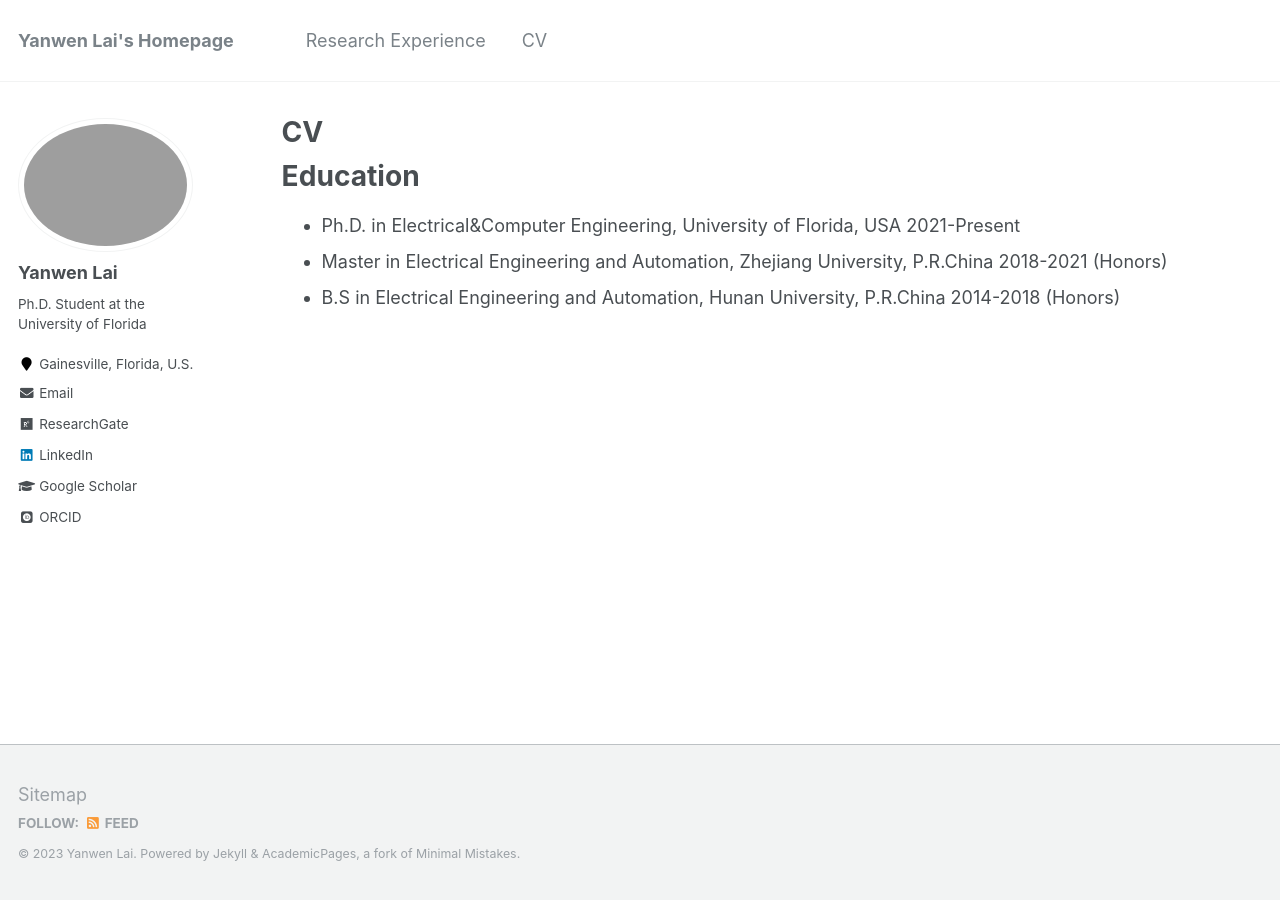
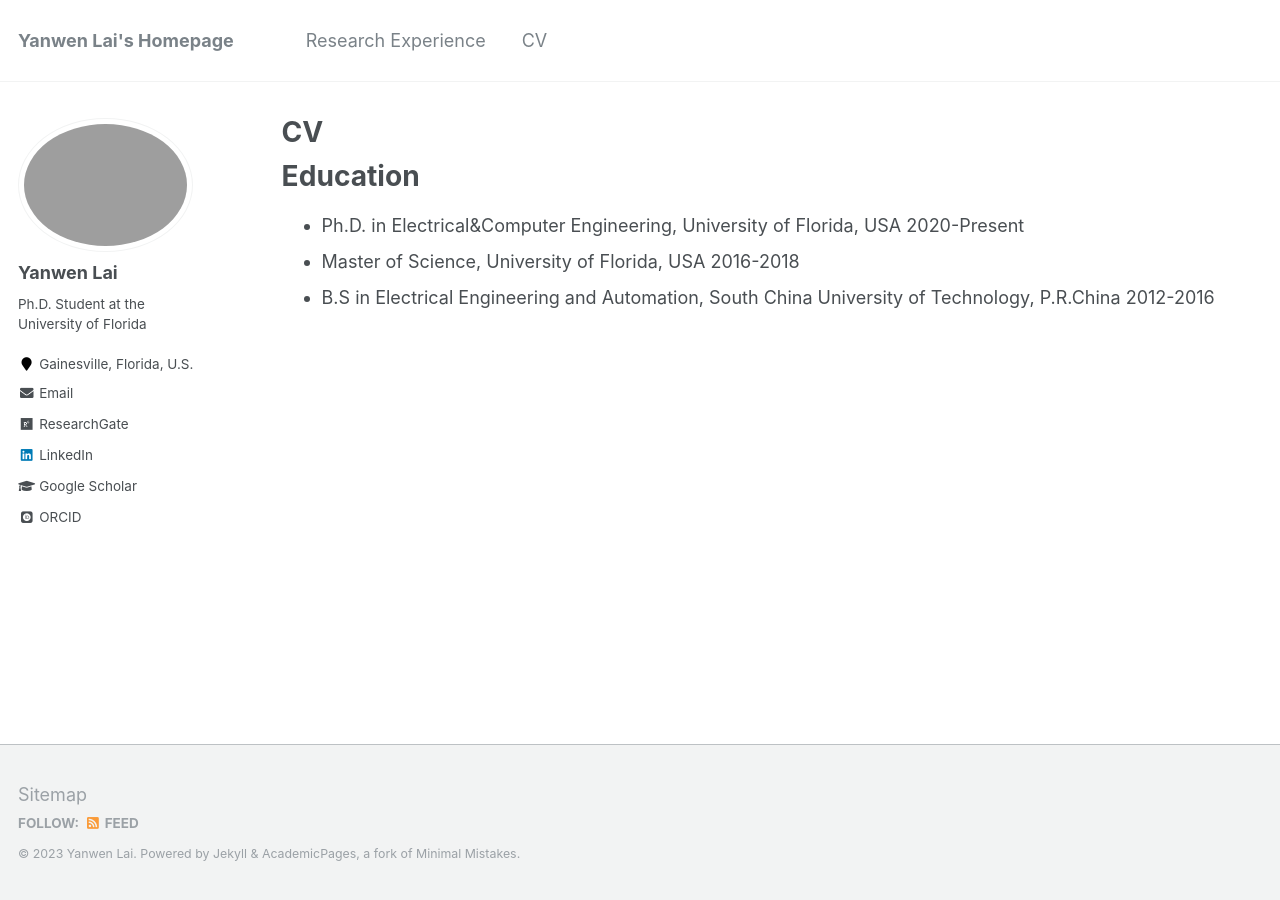
Before and after one commit to slionnnnnn/yanwenlai, a Jekyll site: the page built from _pages/cv.md, in a window 1280 px wide. Built offline with Jekyll 4.4.1, drawn with Linux system fonts in a browser that asks for light colours; some web fonts are replaced.

Commit message:
Update cv.md

```diff
--- a/_pages/cv.md
+++ b/_pages/cv.md
@@ -11,6 +11,6 @@ redirect_from:
 
 Education
 ======
-* Ph.D. in Electrical&Computer Engineering, University of Florida, USA 2021-Present
-* Master in Electrical Engineering and Automation, Zhejiang University, P.R.China 2018-2021 (Honors)
-* B.S in Electrical Engineering and Automation, Hunan University, P.R.China 2014-2018 (Honors)
+* Ph.D. in Electrical&Computer Engineering, University of Florida, USA 2020-Present
+* Master of Science, University of Florida, USA 2016-2018
+* B.S in Electrical Engineering and Automation, South China University of Technology, P.R.China 2012-2016
```
